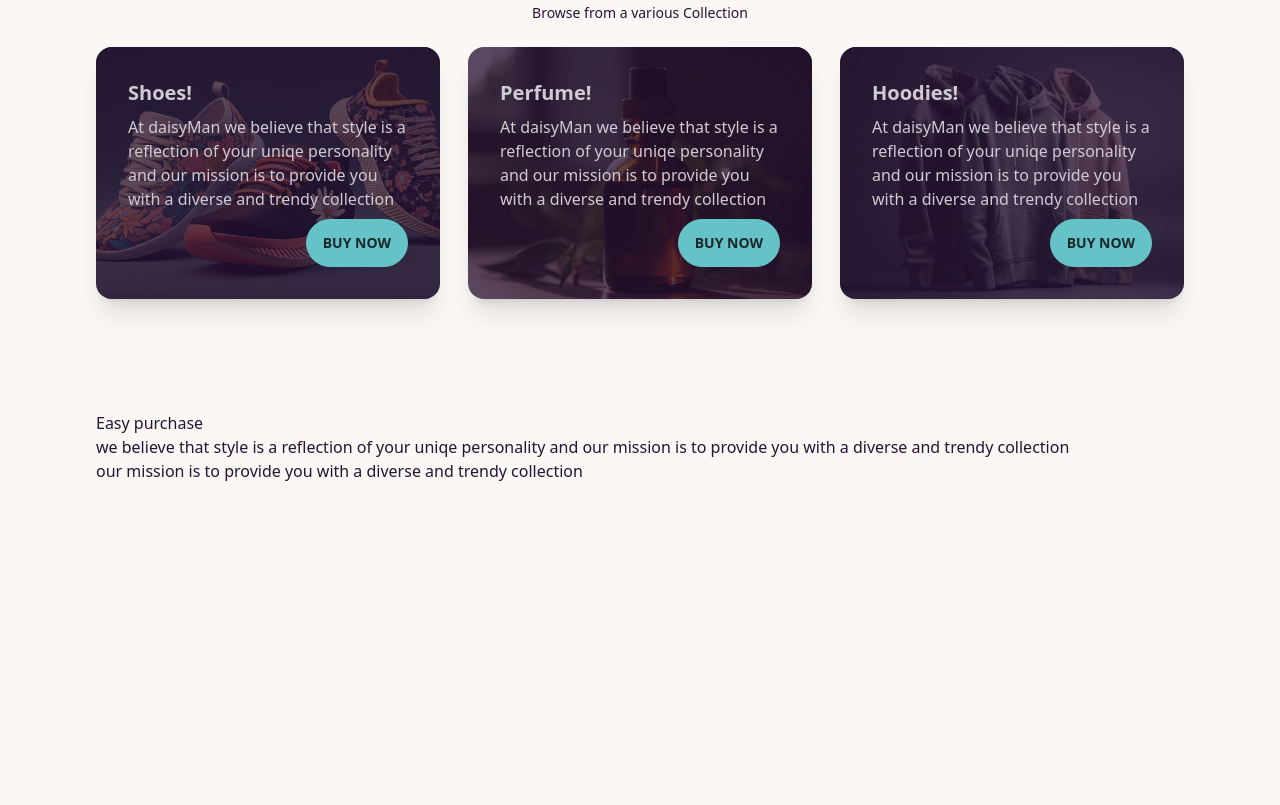
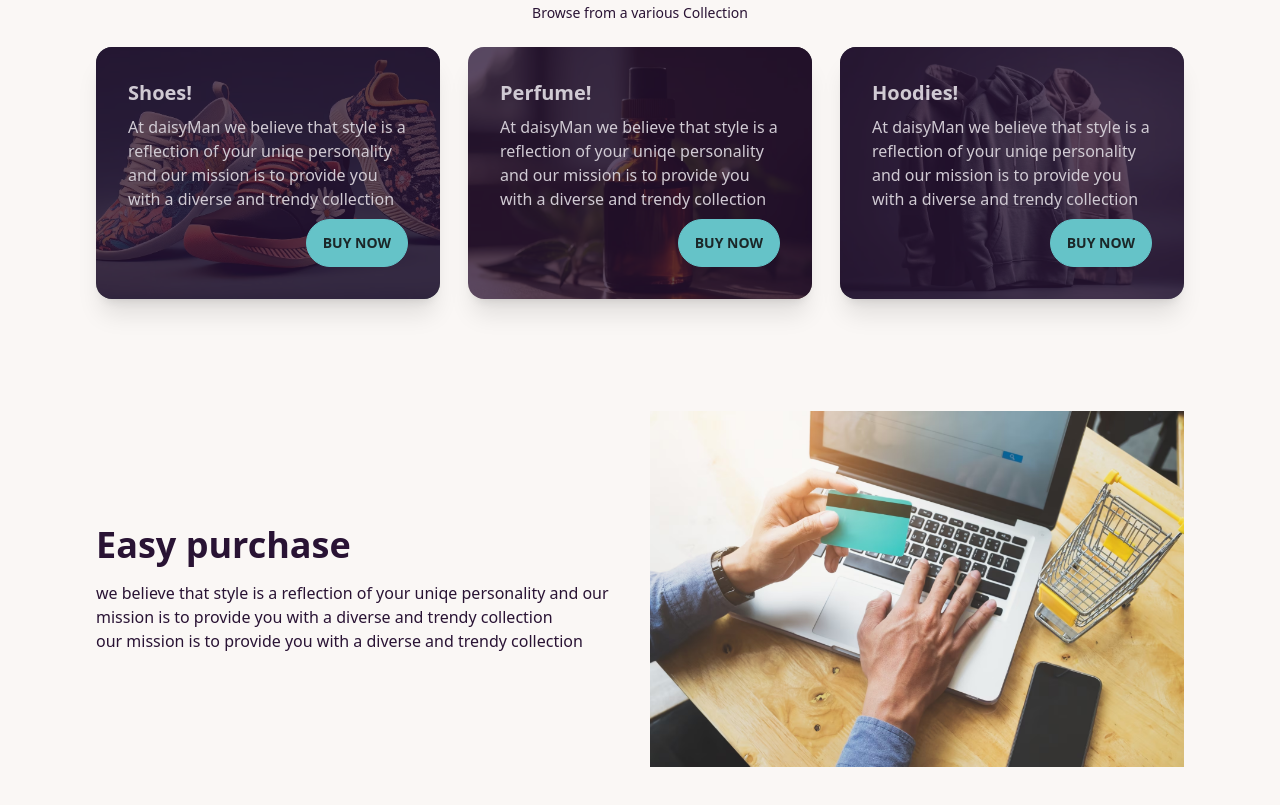
Before and after one commit to Arnab-Gupta11/SAPMPLE-PROJECT-1-USING-dAISYui, a plain HTML site: page index.html in a window 1280 px wide. Shown: the part 981-1786 px from the top of the page. Before the commit the page ends 1576 px from the top, so only its background shows below. Drawn offline with nearby package versions, Linux system fonts and the light colour scheme.

Commit message:
Finished purchase section

```diff
--- a/index.html
+++ b/index.html
@@ -173,10 +173,10 @@
       <!-- Easy purchase section -->
       <section class="max-w-screen-xl mx-auto px-8 md:px-16 lg:px-24 my-28">
         <!-- purchase container -->
-        <div>
-          <div>
-            <div>
-              <h1>Easy purchase</h1>
+        <div class="flex flex-col md:flex-row items-center gap-5">
+          <div class="flex-1">
+            <div class="text-center md:text-left">
+              <h1 class="text-2xl md:text-4xl font-bold mb-4">Easy purchase</h1>
               <p>
                 we believe that style is a reflection of your uniqe personality
                 and our mission is to provide you with a diverse and trendy
@@ -188,7 +188,9 @@
               </p>
             </div>
           </div>
-          <div></div>
+          <div class="flex-1">
+            <img src="./images/easy-purchase.avif" alt="" />
+          </div>
         </div>
       </section>
     </main>
```
